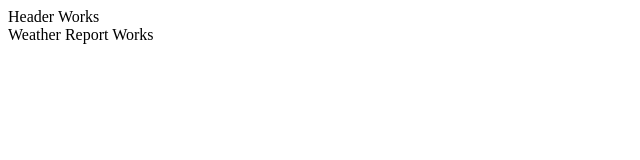
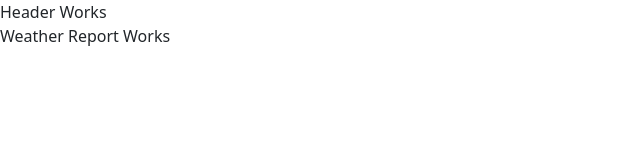
Before and after one commit to sali141/my-tomorrows-test, an Angular app: page / in a window 1280 px wide. Shown: the top 160 px of the page, without its empty margins (0-640 px from the left). Built offline with nearby package versions, Linux system fonts and the light colour scheme.

Commit message:
Add ng-boostrap package

```diff
--- a/package.json
+++ b/package.json
@@ -15,9 +15,13 @@
     "@angular/compiler": "~13.1.0",
     "@angular/core": "~13.1.0",
     "@angular/forms": "~13.1.0",
+    "@angular/localize": "~13.1.0",
     "@angular/platform-browser": "~13.1.0",
     "@angular/platform-browser-dynamic": "~13.1.0",
     "@angular/router": "~13.1.0",
+    "@ng-bootstrap/ng-bootstrap": "^12.1.2",
+    "@popperjs/core": "^2.10.2",
+    "bootstrap": "^5.1.3",
     "rxjs": "~7.4.0",
     "tslib": "^2.3.0",
     "zone.js": "~0.11.4"
--- a/src/styles.scss
+++ b/src/styles.scss
@@ -1 +1,4 @@
 /* You can add global styles to this file, and also import other style files */
+
+/* Importing Bootstrap SCSS file. */
+@import '~bootstrap/scss/bootstrap';
```
Also changed, not shown: 1 other file (tests, documents, lock files or other folders).
